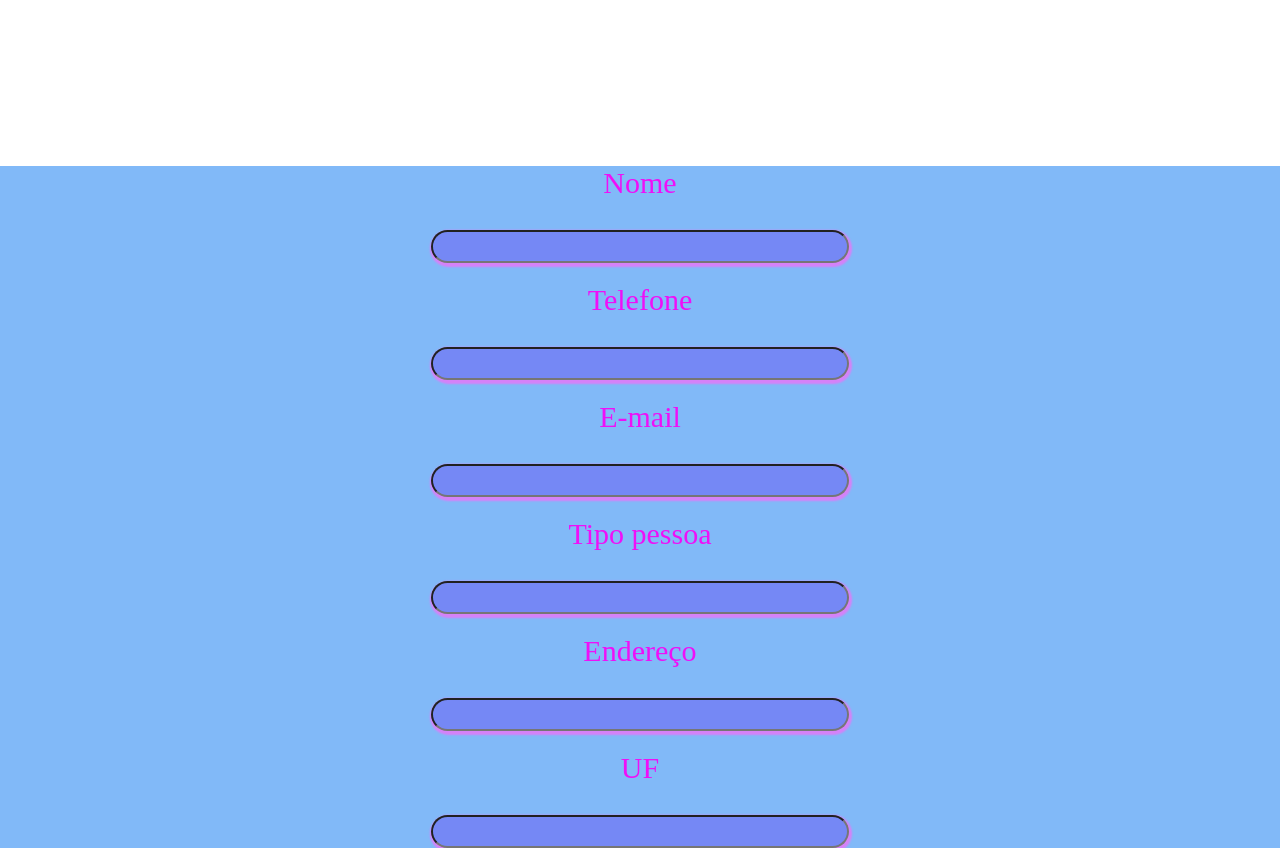
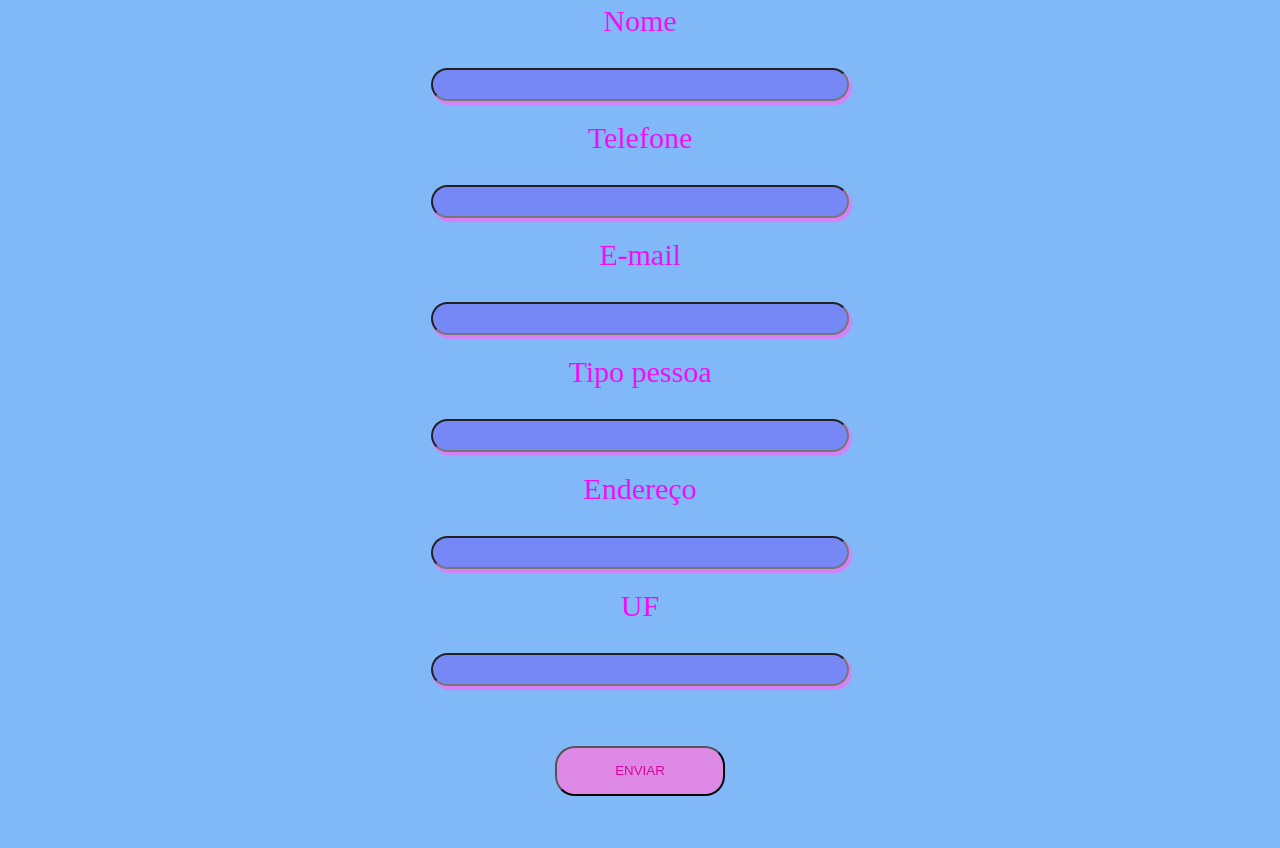
Before and after one commit to JoniL-W/Desenvolvimento-WEB-, a PHP site: page / in a window 1280 px wide. After the commit the page ends 796 px from the top, so only its background shows below. Run offline with PHP 8.4, Linux system fonts and the light colour scheme.

Commit message:
Modificações em todos os códigos

```diff
--- a/index.html
+++ b/index.html
@@ -24,6 +24,7 @@
                 <input type="text">
                 <label for="UF">UF</label>
                 <input type="text">
+                <button class="botao">ENVIAR</button>
             </form>
         </div>
     </section>
--- a/style.css
+++ b/style.css
@@ -8,7 +8,6 @@
     display: flex;
     flex-direction: column;
     align-items: center;
-    margin-top: 13%;
     gap: 20px;
 }
 .form_01 input{
@@ -16,7 +15,7 @@
     margin-top: 10px;
     padding:7px;
     border-radius: 30px;
-    box-shadow: 1px 2px 2px 2px #d681f8;
+    box-shadow: 2px 3px 1px 1px #d681f8;
     background-color: rgb(117, 136, 245);
 }
 .form_01 label{
@@ -25,4 +24,21 @@
 }
 .container{
     background-color: #81b9f8;
+    display: flex;
+    justify-content: center;
+    align-items: center;
+    height: 100vh;
+
+
 }
+.botao{
+    display: flex;
+    width: 170px;
+    height: 50px;
+    margin-top: 40px;
+    padding: 15px;
+    justify-content: center;
+    border-radius: 20px;
+    background-color: rgb(222, 137, 230);
+    color:rgb(219, 4, 155) ;
+}
```
